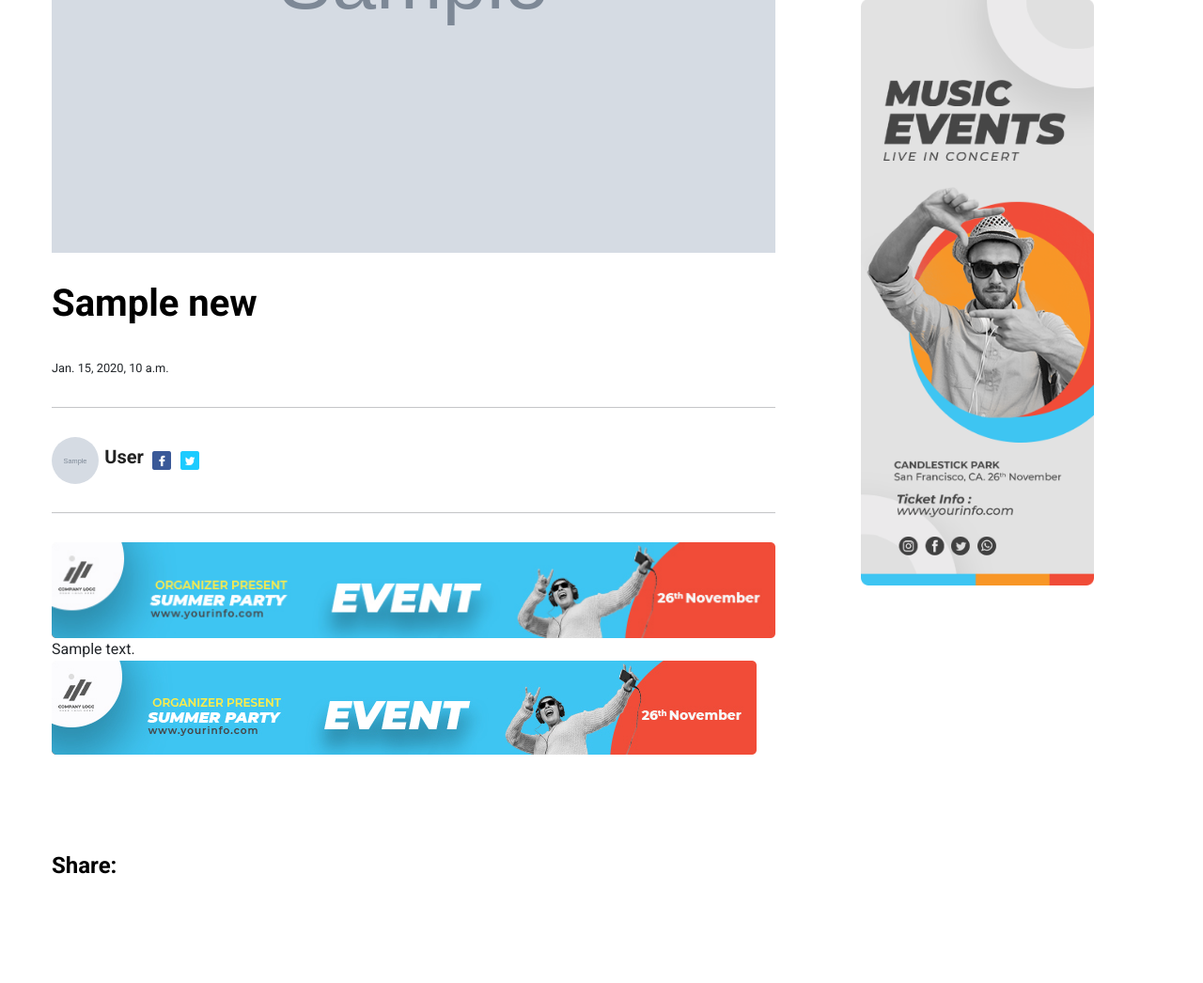
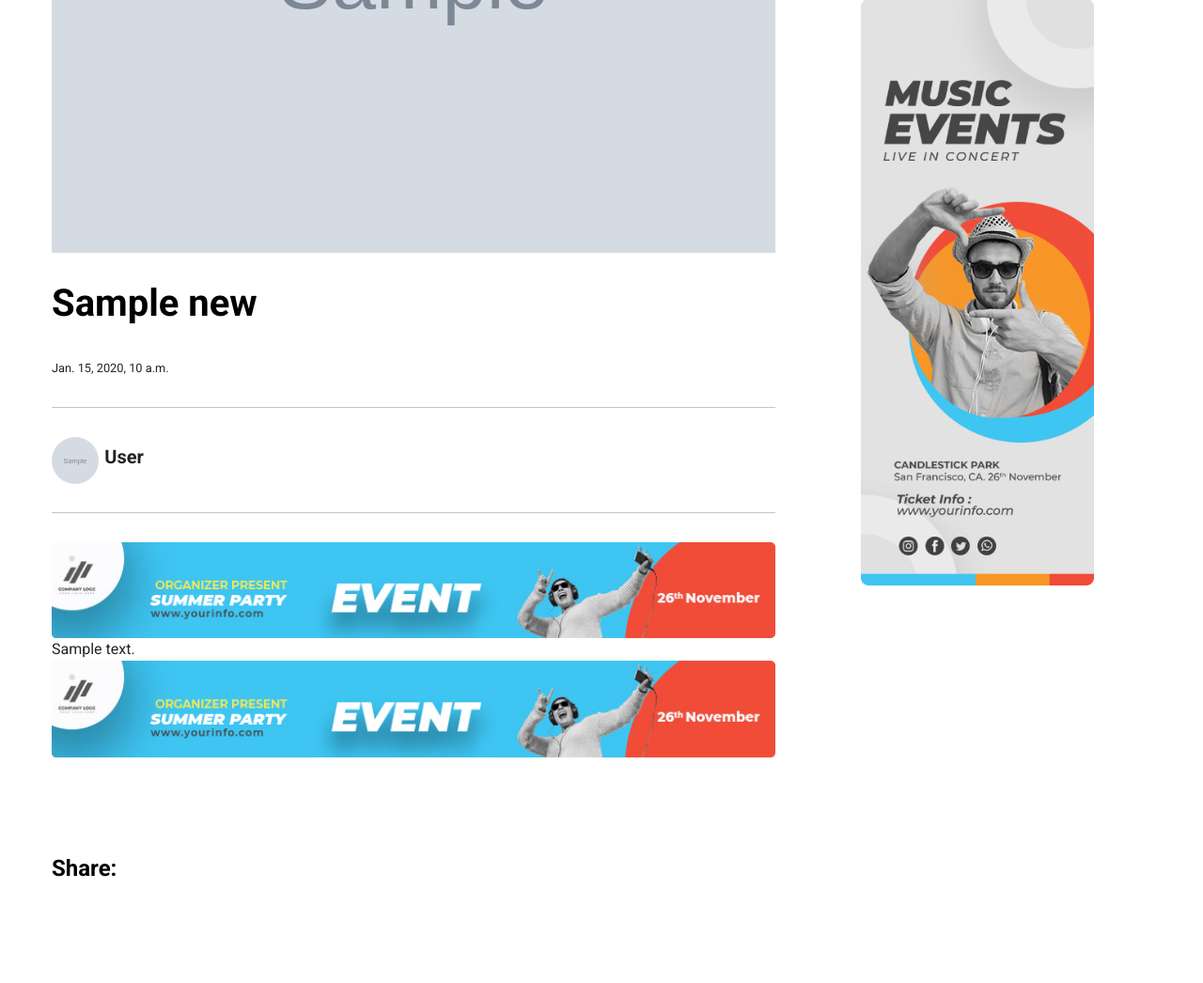
Before and after one commit to ElytraSolutions/EngineersNepal, a Django app: template templates/home/newsdetail.html in a window 1280 px wide. Shown: the part 682-1728 px from the top of the page at 94% size. Run offline with Django 4.2, Linux system fonts and the light colour scheme; the template is opened without the code that fills it: most values are stand-ins (such as "Sample title", 1, 10 or a date in 2020); grey boxes marked "Sample" are stand-in pictures; some libraries are stand-ins or nearby versions.

Commit message:
ad resolved

```diff
--- a/templates/home/newsdetail.html
+++ b/templates/home/newsdetail.html
@@ -41,8 +41,8 @@
                                 <small>{{news.timestamp}}</small>
                                 <hr>
                                 <small><img src="{{news.author.profile_picture.url}}" style="width: 50px; height:50px; border-radius: 50%;">&nbsp;&nbsp;<a href="{% url 'adminpage' news.author.slug %}" style="color:black;"><b style="font-size: 20px;">{{news.author.fullname}}</b></a>
-                                    &nbsp;&nbsp;<a href="{{ news.author.facebook_link }}" ><img src="{% static 'assets/img/news/icon-fb.png' %}" alt="image not found" style="width:20px;"></a>
-                                    &nbsp;&nbsp;<a href="{{ news.author.twitter_link }}"><img src="{% static 'assets/img/news/icon-tw.png' %}" alt="image not found" style="width:20px;"></a>
+                                    {% comment %} &nbsp;&nbsp;<a href="{{ news.author.facebook_link }}" ><img src="{% static 'assets/img/news/icon-fb.png' %}" alt="image not found" style="width:20px;"></a>
+                                    &nbsp;&nbsp;<a href="{{ news.author.twitter_link }}"><img src="{% static 'assets/img/news/icon-tw.png' %}" alt="image not found" style="width:20px;"></a> {% endcomment %}
                                 </small><br>
                                 <!-- icon for delete post -->
                                 {% if news.author.user == user %}
@@ -58,7 +58,7 @@
                                 {{news.content|safe}}
 
                         </div>
-                                <img src="{% static 'assets/img/hero/header_card.jpg' %}" alt="">
+                                <img src="{% static 'assets/img/hero/header_card.jpg' %}" alt="" style="width:100%;">
                             <br><br><br><br>
                         <div class="social-share pt-30">
                             <div class="section-tittle">
```
